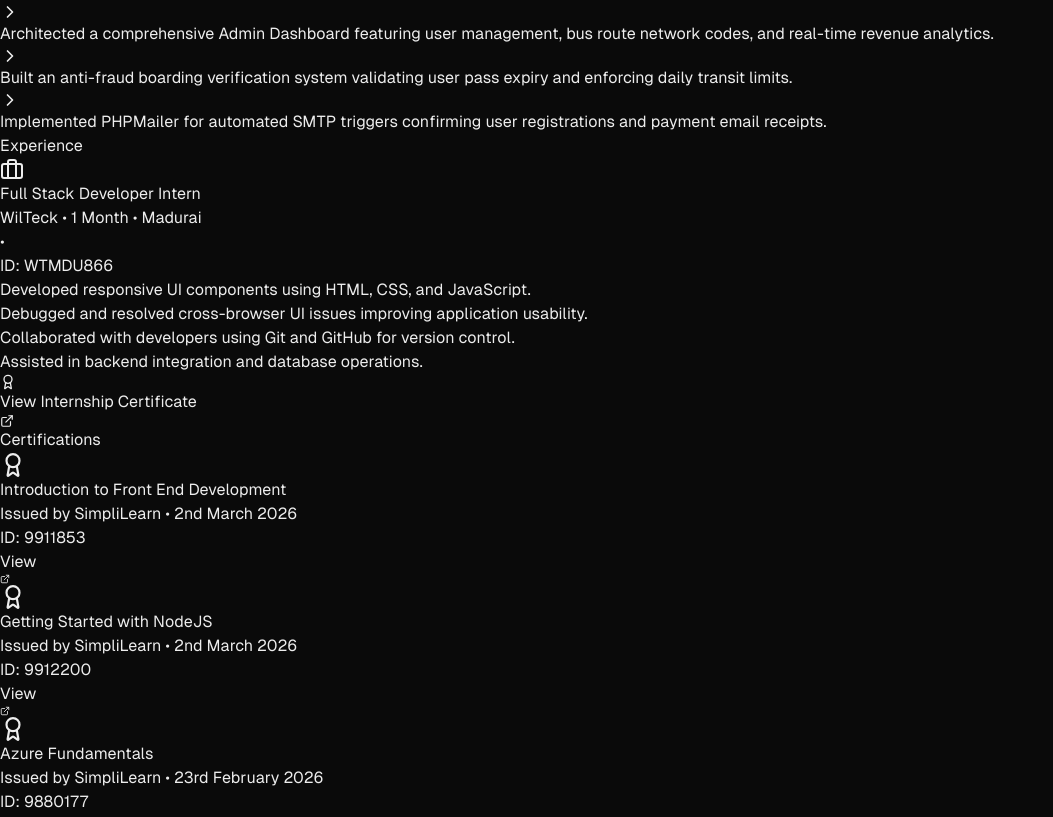
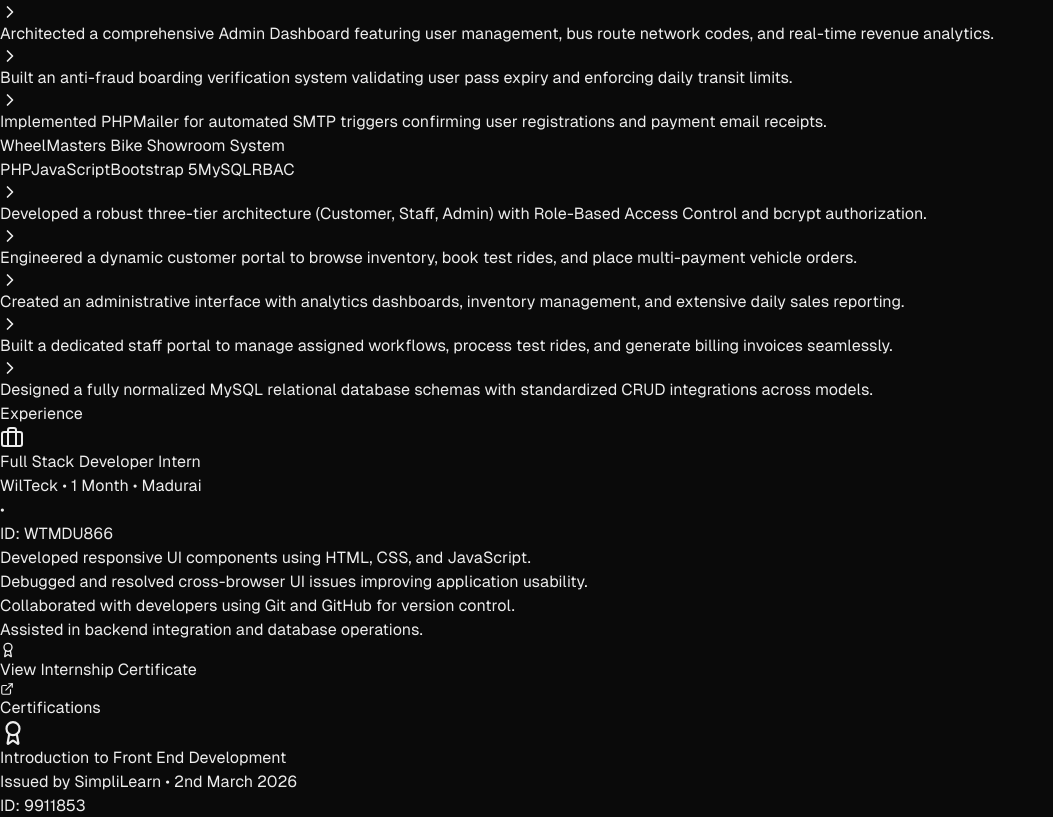
Before and after one commit to Nitheenkumar15/Portfolio, a Next.js app: page / in a window 1280 px wide. Shown: the part 1964-2781 px from the top of the page, without its empty margins (0-1053 px from the left). Built offline with nearby package versions, Linux system fonts and the light colour scheme.

Commit message:
New Project Details Added

```diff
--- a/src/app/page.js
+++ b/src/app/page.js
@@ -576,6 +576,50 @@ export default function Home() {
               ))}
             </ul>
           </motion.div>
+
+          <motion.div
+            variants={fadeInUp}
+            whileHover={{ y: -5 }}
+            className="bg-[#121212] hover:bg-[#161616] transition-colors border border-white/5 rounded-2xl p-8 group relative overflow-hidden mt-8"
+          >
+            {/* Hover dash effect */}
+            <div className="absolute inset-x-0 top-0 h-[2px] bg-gradient-to-r from-transparent via-emerald-500 to-transparent -translate-x-[100%] group-hover:animate-shimmer delay-300"></div>
+
+            <div className="flex flex-col md:flex-row justify-between items-start md:items-center gap-6 mb-6">
+              <div>
+                <h3 className="text-2xl font-bold text-white group-hover:text-emerald-400 transition-colors">WheelMasters Bike Showroom System</h3>
+                <div className="flex flex-wrap gap-2 mt-3">
+                  {["PHP", "JavaScript", "Bootstrap 5", "MySQL", "RBAC"].map((tech) => (
+                    <span key={tech} className="px-3 py-1 bg-white/5 border border-white/10 rounded-full text-xs text-gray-300">
+                      {tech}
+                    </span>
+                  ))}
+                </div>
+              </div>
+            </div>
+
+            <ul className="space-y-3 text-gray-400">
+              {[
+                "Developed a robust three-tier architecture (Customer, Staff, Admin) with Role-Based Access Control and bcrypt authorization.",
+                "Engineered a dynamic customer portal to browse inventory, book test rides, and place multi-payment vehicle orders.",
+                "Created an administrative interface with analytics dashboards, inventory management, and extensive daily sales reporting.",
+                "Built a dedicated staff portal to manage assigned workflows, process test rides, and generate billing invoices seamlessly.",
+                "Designed a fully normalized MySQL relational database schemas with standardized CRUD integrations across models."
+              ].map((point, index) => (
+                <motion.li
+                  key={index}
+                  initial={{ opacity: 0, x: -10 }}
+                  whileInView={{ opacity: 1, x: 0 }}
+                  viewport={{ once: true }}
+                  transition={{ delay: index * 0.1 }}
+                  className="flex gap-3"
+                >
+                  <ChevronRight size={20} className="text-emerald-400 flex-shrink-0 mt-0.5" />
+                  <span>{point}</span>
+                </motion.li>
+              ))}
+            </ul>
+          </motion.div>
         </motion.section>
 
         {/* 6️⃣ Experience & Achievements */}
```
